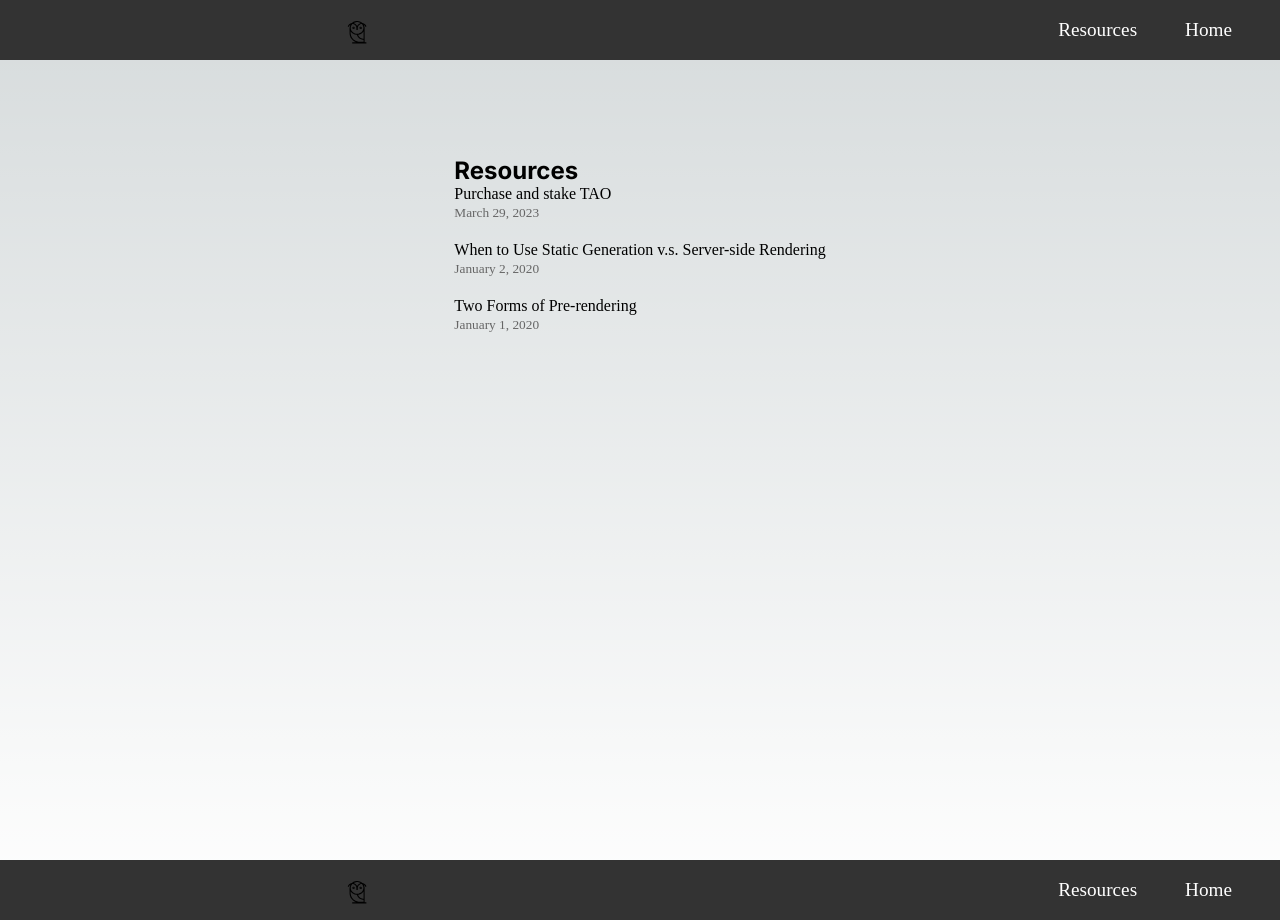
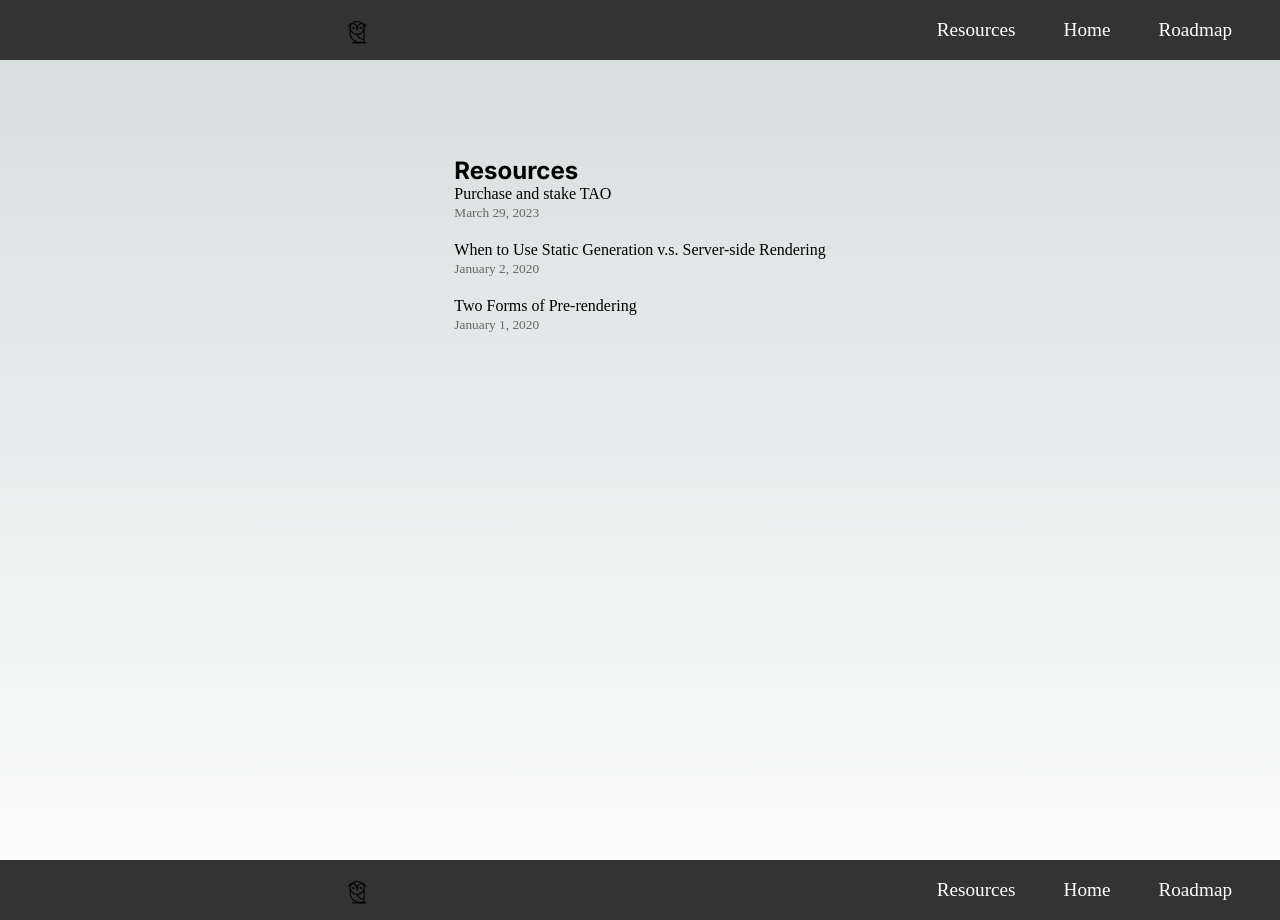
Before and after one commit to astrosoftlab/northtensor-web, a Next.js app: page /resources in a window 1280 px wide. Built offline with nearby package versions, Linux system fonts and the light colour scheme.

Commit message:
feat: add roadmap to `NavLinks`.

```diff
--- a/components/NavLinks.tsx
+++ b/components/NavLinks.tsx
@@ -17,6 +17,7 @@ const NavLinks: React.FC = () => (
   <ul>
     <NavLink href="/resources" text="Resources" />
     <NavLink href="/" text="Home" />
+    <NavLink href="/roadmap" text="Roadmap" />
   </ul>
 );
 
```
